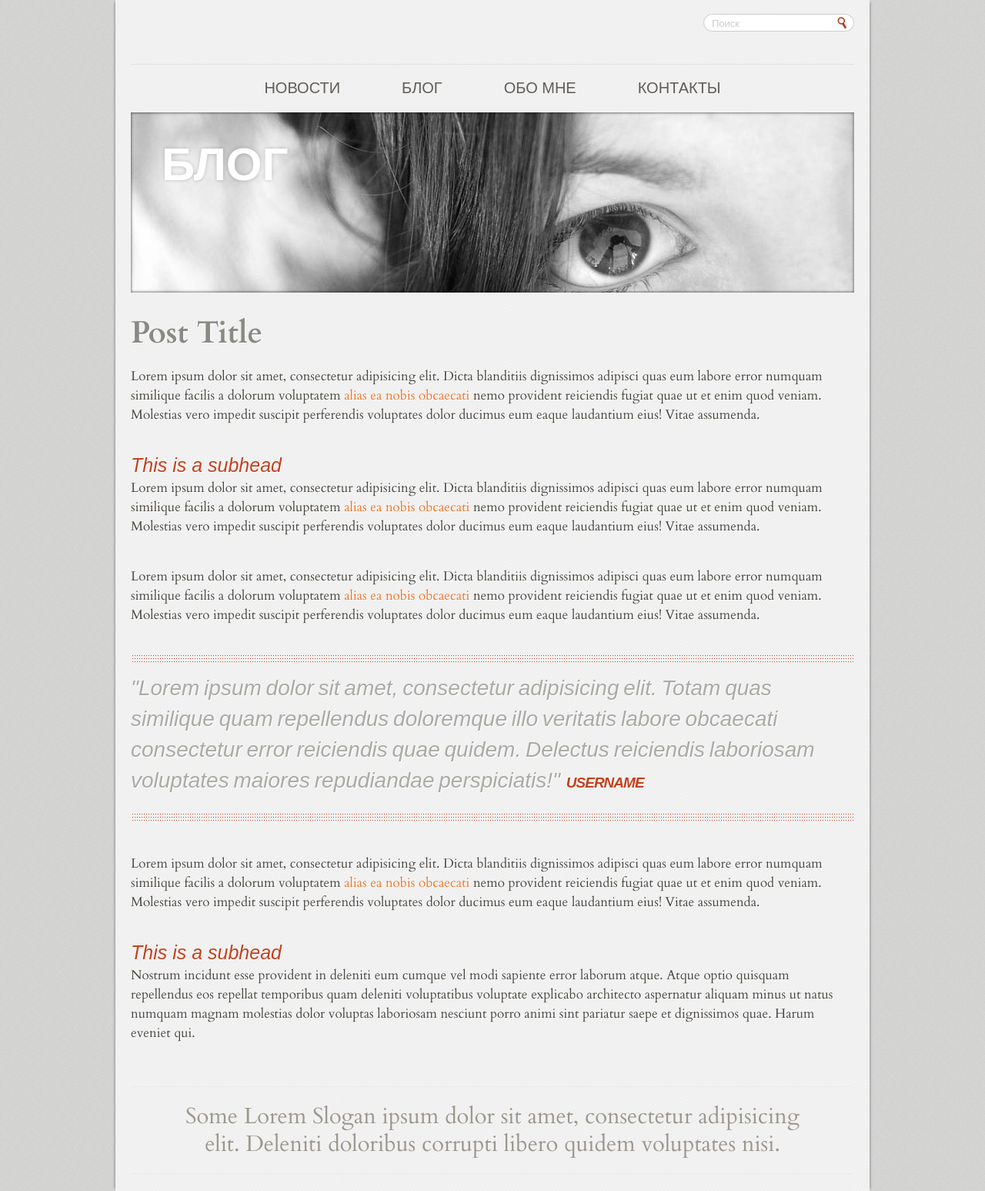
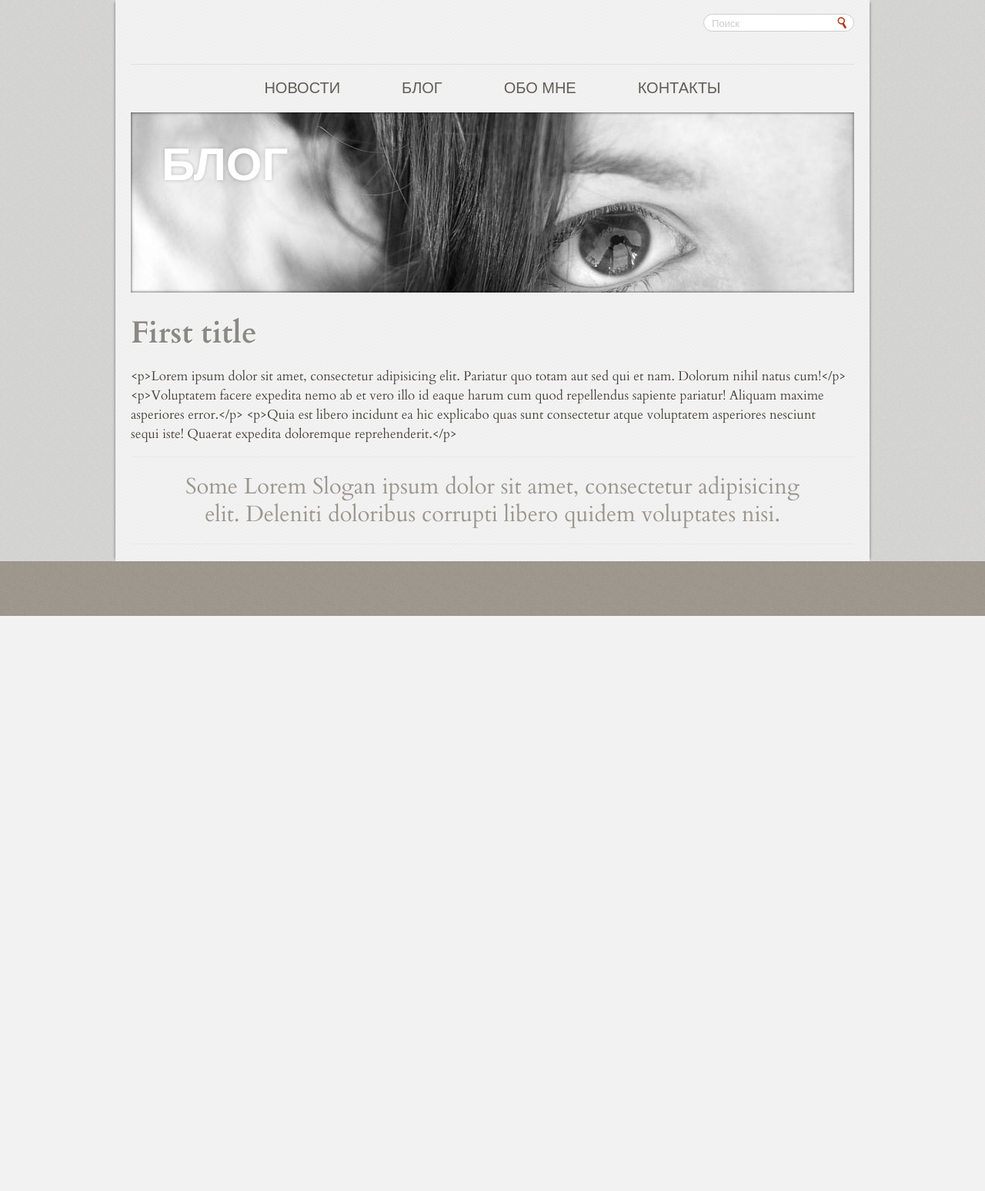
Before and after one commit to Sinled/blog-project, a Django app: template blog_project/blog_project/templates/blog_post.html in a window 1280 px wide. Shown: the whole page at 77% size. After the commit the page ends 800 px from the top, so only its background shows below. Run offline with Django 3.2, Linux system fonts and the light colour scheme; the template is opened without the code that fills it: values that come from a table or form of the project are taken from there, others are empty; data comes from the database, SQL or seed files in the repository; parts of the project's set-up code (start-up, migrations or seed data) failed here and were passed over; some libraries are stand-ins or nearby versions; some web fonts are replaced.

Commit message:
added blog routing

```diff
--- a/blog_project/blog_project/templates/blog_post.html
+++ b/blog_project/blog_project/templates/blog_post.html
@@ -9,22 +9,10 @@
 </figure>
 <div id="twocolumns">
 	<!-- content -->
-		<section id="content" class="{% block test %}{% endblock test %}">
+	<section id="content">
 		<article class="post">
-				<h1>Post Title</h1>
-				<p>Lorem ipsum dolor sit amet, consectetur adipisicing elit. Dicta blanditiis dignissimos adipisci quas eum labore error numquam similique facilis a dolorum voluptatem <a href="#">alias ea nobis obcaecati</a> nemo provident reiciendis fugiat quae ut et enim quod veniam. Molestias vero impedit suscipit perferendis voluptates dolor ducimus eum eaque laudantium eius! Vitae assumenda.</p>
-				<h2>This is a subhead</h2>
-				<p>Lorem ipsum dolor sit amet, consectetur adipisicing elit. Dicta blanditiis dignissimos adipisci quas eum labore error numquam similique facilis a dolorum voluptatem <a href="#">alias ea nobis obcaecati</a> nemo provident reiciendis fugiat quae ut et enim quod veniam. Molestias vero impedit suscipit perferendis voluptates dolor ducimus eum eaque laudantium eius! Vitae assumenda.</p>
-				<p>Lorem ipsum dolor sit amet, consectetur adipisicing elit. Dicta blanditiis dignissimos adipisci quas eum labore error numquam similique facilis a dolorum voluptatem <a href="#">alias ea nobis obcaecati</a> nemo provident reiciendis fugiat quae ut et enim quod veniam. Molestias vero impedit suscipit perferendis voluptates dolor ducimus eum eaque laudantium eius! Vitae assumenda.</p>
-				<blockquote class="blockquote">
-					<div>
-						<q>"Lorem ipsum dolor sit amet, consectetur adipisicing elit. Totam quas similique quam repellendus doloremque illo veritatis labore obcaecati consectetur error reiciendis quae quidem. Delectus reiciendis laboriosam voluptates maiores repudiandae perspiciatis!"</q>
-						<cite><a href="#">Username</a></cite>
-					</div>
-				</blockquote>
-				<p>Lorem ipsum dolor sit amet, consectetur adipisicing elit. Dicta blanditiis dignissimos adipisci quas eum labore error numquam similique facilis a dolorum voluptatem <a href="#">alias ea nobis obcaecati</a> nemo provident reiciendis fugiat quae ut et enim quod veniam. Molestias vero impedit suscipit perferendis voluptates dolor ducimus eum eaque laudantium eius! Vitae assumenda.</p>
-				<h2>This is a subhead</h2>
-				<p>Nostrum incidunt esse provident in deleniti eum cumque vel modi sapiente error laborum atque. Atque optio quisquam repellendus eos repellat temporibus quam deleniti voluptatibus voluptate explicabo architecto aspernatur aliquam minus ut natus numquam magnam molestias dolor voluptas laboriosam nesciunt porro animi sint pariatur saepe et dignissimos quae. Harum eveniet qui.</p>
+			<h1>{{ blog_item.post_title }}</h1>
+			{{ blog_item.post_text }}
 		</article>
 	</section>
 </div>
--- a/blog_project/blog_project/templates/news.html
+++ b/blog_project/blog_project/templates/news.html
@@ -52,8 +52,8 @@
 			{% for blog_post in blog_list reversed  %}
 				{% if forloop.counter < 4 %}
 					<li>
-						<h3><a href="/blog/{{ blog_post.id }}/">{{ blog_post.post_title }}</a></h3>
-						<p>Fuga nostrum perspiciatis optio quis unde repudiandae quam qui facere eaque excepturi ipsam et tempore! <a href="/blog/{{ blog_post.id }}/" class="btn-more">read more</a></p>
+						<h3><a href="/blog_post/{{ blog_post.id }}/">{{ blog_post.post_title }}</a></h3>
+						<p>Fuga nostrum perspiciatis optio quis unde repudiandae quam qui facere eaque excepturi ipsam et tempore! <a href="/blog_post/{{ blog_post.id }}/" class="btn-more">read more</a></p>
 					</li>
 				{% endif %}
 			{% endfor %}
--- a/blog_project/blog_project/urls.py
+++ b/blog_project/blog_project/urls.py
@@ -8,7 +8,7 @@
     # Examples:
     url(r'^$', 'blog_project.views.news', name='news'),
     url(r'^blog/$', 'blog_project.apps.blog.views.blog', name='blog'),
-    url(r'^blog_post/$', 'blog_project.apps.blog.views.blog_post', name='blog_post'),
+    url(r'^blog_post/(?P<post_id>\d+)/$', 'blog_project.apps.blog.views.blog_post', name='blog_post'),
     url(r'^contacts/$', 'blog_project.views.contacts', name='contacts'),
     # url(r'^blog_project/', include('blog_project.foo.urls')),
 
```
Also changed, not shown: blog_project/blog_project/apps/blog/views.py (+9 -3 lines), blog_project/blog_project/templates/blog.html (+4 -4 lines). Lines whose indentation alone changed are shown as unchanged.
